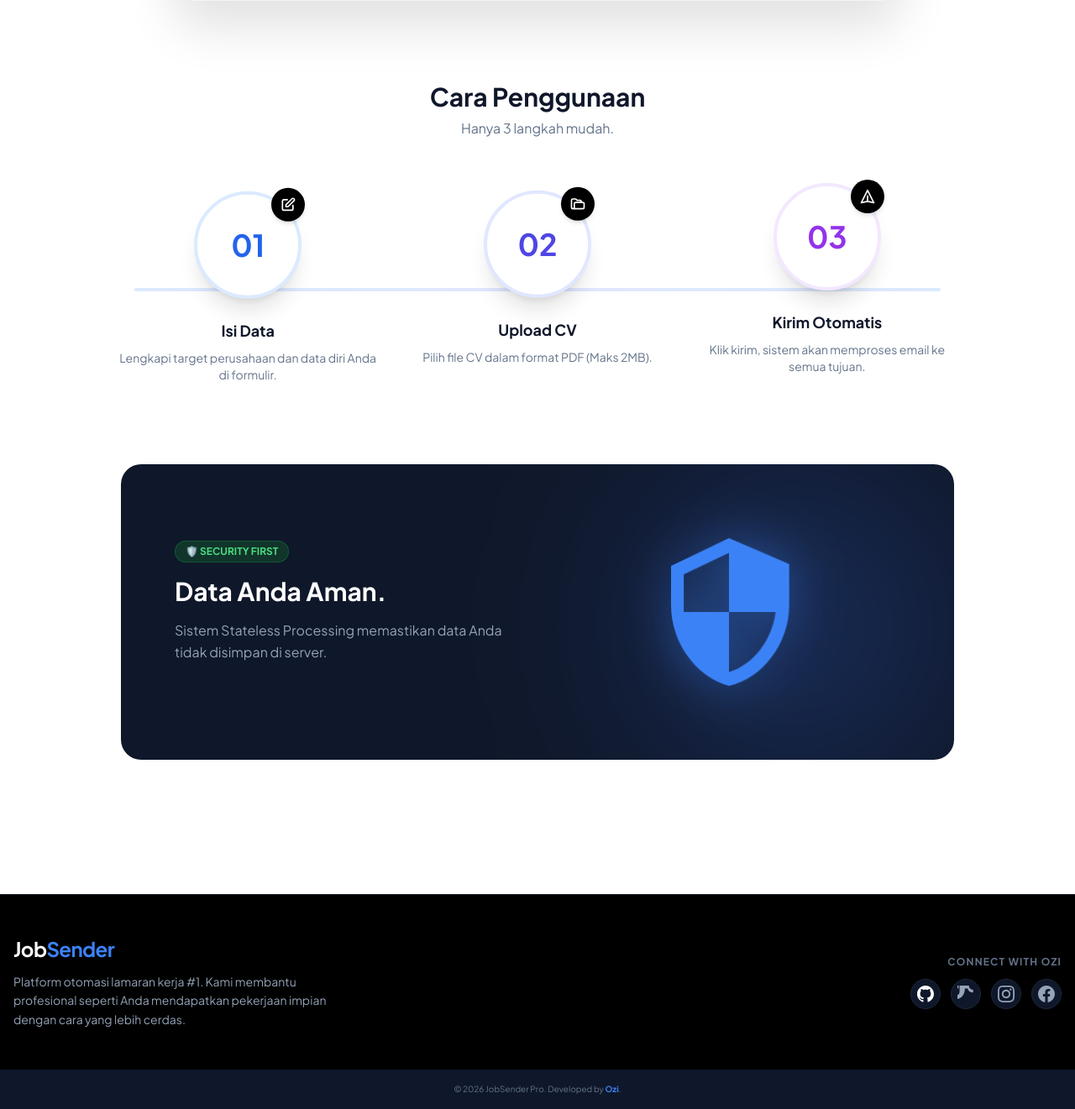
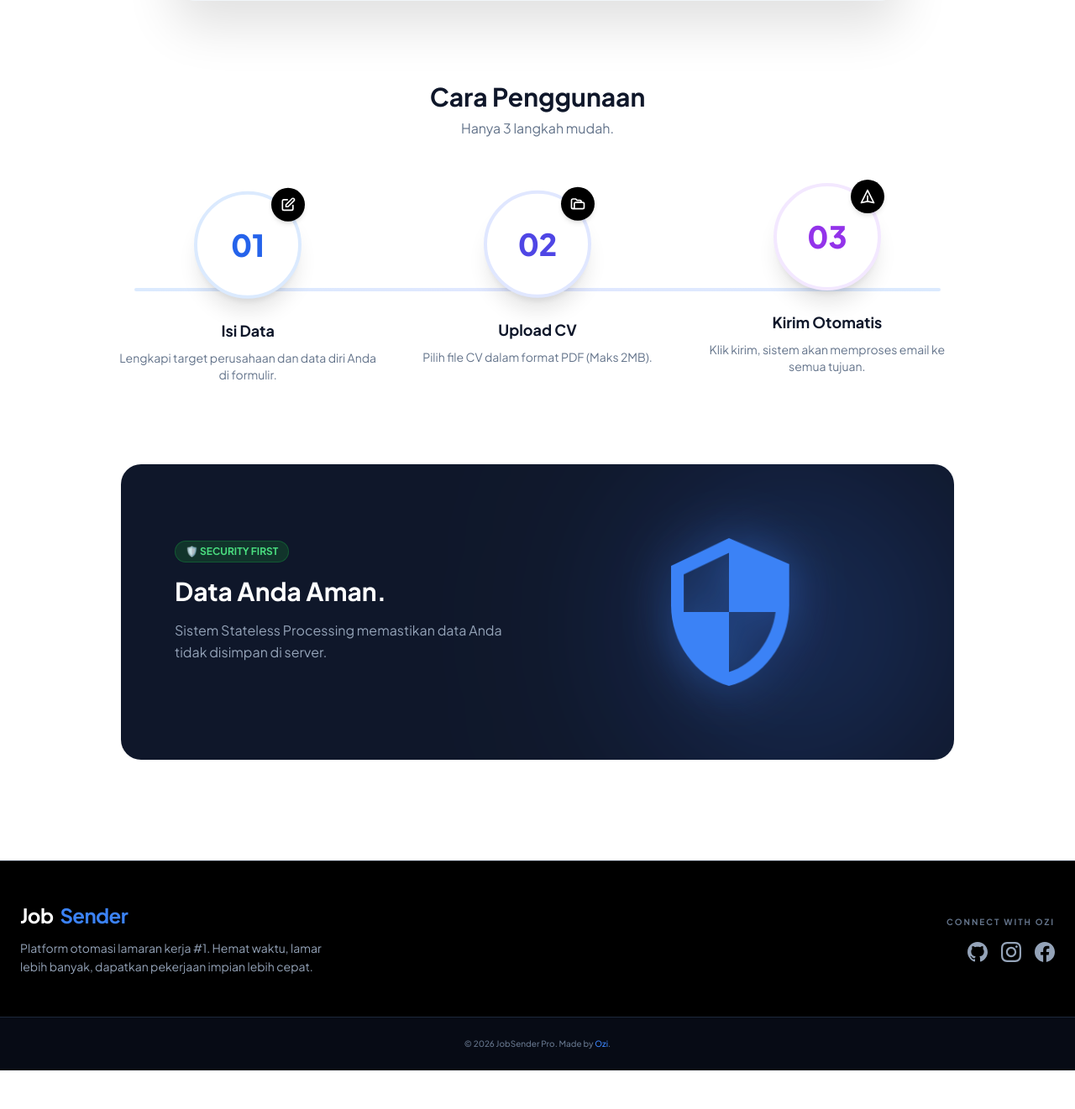
Before and after one commit to oziy-id/mail-toolsV2, a Flask app: page / in a window 1280 px wide. Shown: the part 1525-2846 px from the top of the page at 84% size. After the commit the page ends 2800 px from the top, so only its background shows below. Run offline with Flask 3, Linux system fonts and the light colour scheme; some libraries are stand-ins or nearby versions.

Commit message:
Update base.html

```diff
--- a/templates/base.html
+++ b/templates/base.html
@@ -3,55 +3,84 @@
 <head>
     <meta charset="UTF-8">
     <meta name="viewport" content="width=device-width, initial-scale=1.0">
-    <title>JobSender Pro</title>
+    <title>JobSender Pro - Corporate Tools</title>
     <script src="https://cdn.tailwindcss.com"></script>
-    <link href="https://fonts.googleapis.com/css2?family=Plus+Jakarta+Sans:wght@300;400;500;600;700&display=swap" rel="stylesheet">
+    <link href="https://fonts.googleapis.com/css2?family=Plus+Jakarta+Sans:wght@300;400;500;600;700;800&display=swap" rel="stylesheet">
     <style>
         body { font-family: 'Plus Jakarta Sans', sans-serif; background-color: #ffffff; }
+        /* Scrollbar Halus */
+        ::-webkit-scrollbar { width: 8px; }
+        ::-webkit-scrollbar-track { background: #f1f1f1; }
+        ::-webkit-scrollbar-thumb { background: #cbd5e1; border-radius: 4px; }
+        ::-webkit-scrollbar-thumb:hover { background: #94a3b8; }
     </style>
 </head>
-<body class="text-slate-900 antialiased flex flex-col min-h-screen"> <nav class="fixed top-0 left-0 w-full z-[999] bg-white/90 backdrop-blur-lg border-b border-slate-200 transition-all duration-300">
+<body class="text-slate-900 antialiased flex flex-col min-h-screen overflow-x-hidden selection:bg-blue-100 selection:text-blue-900">
+
+    <nav class="fixed top-0 left-0 w-full z-[100] bg-white/80 backdrop-blur-xl border-b border-slate-200 transition-all duration-300">
         <div class="max-w-7xl mx-auto px-4 sm:px-6 lg:px-8">
             <div class="flex justify-between items-center h-20">
-                <a href="/" class="flex items-center gap-2 group z-[1001]">
-                    <div class="bg-black text-white p-2 rounded-xl group-hover:bg-blue-600 transition-colors duration-300 shadow-lg group-hover:shadow-blue-500/50">
-                        <svg class="w-6 h-6" fill="none" stroke="currentColor" viewBox="0 0 24 24"><path stroke-linecap="round" stroke-linejoin="round" stroke-width="2" d="M12 19l9 2-9-18-9 18 9-2zm0 0v-8"></path></svg>
+
+                <a href="/" class="flex items-center gap-3 group">
+                    <div class="bg-black text-white p-2.5 rounded-xl group-hover:bg-blue-600 transition-colors duration-300 shadow-lg shadow-blue-900/5">
+                        <svg class="w-5 h-5" fill="none" stroke="currentColor" viewBox="0 0 24 24"><path stroke-linecap="round" stroke-linejoin="round" stroke-width="2" d="M12 19l9 2-9-18-9 18 9-2zm0 0v-8"></path></svg>
                     </div>
-                    <span class="text-2xl font-bold tracking-tighter text-slate-900 group-hover:text-blue-600 transition-colors">JobSender</span>
+                    <span class="text-xl font-bold tracking-tight text-slate-900 group-hover:text-blue-600 transition-colors">JobSender</span>
                 </a>
-                <button id="hamburgerBtn" class="md:hidden p-2 text-slate-600 hover:text-black focus:outline-none z-[1001] bg-slate-100 rounded-lg">
-                    <svg class="w-7 h-7" fill="none" stroke="currentColor" viewBox="0 0 24 24"><path stroke-linecap="round" stroke-linejoin="round" stroke-width="2" d="M4 6h16M4 12h16M4 18h16"></path></svg>
+
+                <button id="hamburgerBtn" class="md:hidden p-2.5 text-slate-600 hover:text-black hover:bg-slate-100 rounded-lg transition-colors focus:outline-none">
+                    <svg class="w-6 h-6" fill="none" stroke="currentColor" viewBox="0 0 24 24"><path stroke-linecap="round" stroke-linejoin="round" stroke-width="2" d="M4 6h16M4 12h16M4 18h16"></path></svg>
                 </button>
+
                 <div class="hidden md:flex space-x-8 items-center">
-                    <a href="/" class="text-sm font-semibold text-slate-600 hover:text-blue-600 transition">Beranda</a>
-                    <a href="/about" class="text-sm font-semibold text-slate-600 hover:text-blue-600 transition">Tentang</a>
-                    <a href="https://github.com/oziy-id" target="_blank" class="px-6 py-2.5 text-sm font-bold text-white bg-black rounded-full hover:bg-blue-600 transition shadow-xl hover:shadow-blue-500/20 transform hover:-translate-y-0.5">GitHub</a>
+                    <a href="/" class="text-sm font-semibold text-slate-600 hover:text-blue-600 transition relative group">
+                        Beranda
+                        <span class="absolute -bottom-1 left-0 w-0 h-0.5 bg-blue-600 transition-all group-hover:w-full"></span>
+                    </a>
+                    <a href="/about" class="text-sm font-semibold text-slate-600 hover:text-blue-600 transition relative group">
+                        Tentang
+                        <span class="absolute -bottom-1 left-0 w-0 h-0.5 bg-blue-600 transition-all group-hover:w-full"></span>
+                    </a>
+                    <a href="https://github.com/oziy-id" target="_blank" class="px-6 py-2.5 text-sm font-bold text-white bg-black rounded-full hover:bg-blue-600 transition shadow-xl shadow-blue-500/20 transform hover:-translate-y-0.5 active:scale-95">
+                        GitHub
+                    </a>
                 </div>
             </div>
         </div>
-        <div id="mobileMenu" class="hidden absolute top-20 left-0 w-full bg-white/95 backdrop-blur-xl border-b border-slate-200 shadow-2xl z-[998] transition-all duration-300 origin-top">
+
+        <div id="mobileMenu" class="hidden absolute top-full left-0 w-full bg-white/95 backdrop-blur-xl border-b border-slate-200 shadow-2xl transition-all duration-300 origin-top">
             <div class="p-4 space-y-2">
-                <a href="/" class="flex items-center gap-3 px-4 py-4 rounded-xl text-base font-medium text-slate-700 hover:bg-slate-50 hover:text-blue-600 transition">
-                    <svg class="w-5 h-5" fill="none" stroke="currentColor" viewBox="0 0 24 24"><path stroke-linecap="round" stroke-linejoin="round" stroke-width="2" d="M3 12l2-2m0 0l7-7 7 7M5 10v10a1 1 0 001 1h3m10-11l2 2m-2-2v10a1 1 0 01-1 1h-3m-6 0a1 1 0 001-1v-4a1 1 0 011-1h2a1 1 0 011 1v4a1 1 0 001 1m-6 0h6"></path></svg> Beranda
+                <a href="/" class="flex items-center gap-3 px-4 py-3 rounded-xl text-base font-medium text-slate-700 hover:bg-slate-50 hover:text-blue-600 transition">
+                    <svg class="w-5 h-5 opacity-70" fill="none" stroke="currentColor" viewBox="0 0 24 24"><path stroke-linecap="round" stroke-linejoin="round" stroke-width="2" d="M3 12l2-2m0 0l7-7 7 7M5 10v10a1 1 0 001 1h3m10-11l2 2m-2-2v10a1 1 0 01-1 1h-3m-6 0a1 1 0 001-1v-4a1 1 0 011-1h2a1 1 0 011 1v4a1 1 0 001 1m-6 0h6"></path></svg>
+                    Beranda
                 </a>
-                <a href="/about" class="flex items-center gap-3 px-4 py-4 rounded-xl text-base font-medium text-slate-700 hover:bg-slate-50 hover:text-blue-600 transition">
-                    <svg class="w-5 h-5" fill="none" stroke="currentColor" viewBox="0 0 24 24"><path stroke-linecap="round" stroke-linejoin="round" stroke-width="2" d="M13 16h-1v-4h-1m1-4h.01M21 12a9 9 0 11-18 0 9 9 0 0118 0z"></path></svg> Tentang
+                <a href="/about" class="flex items-center gap-3 px-4 py-3 rounded-xl text-base font-medium text-slate-700 hover:bg-slate-50 hover:text-blue-600 transition">
+                    <svg class="w-5 h-5 opacity-70" fill="none" stroke="currentColor" viewBox="0 0 24 24"><path stroke-linecap="round" stroke-linejoin="round" stroke-width="2" d="M13 16h-1v-4h-1m1-4h.01M21 12a9 9 0 11-18 0 9 9 0 0118 0z"></path></svg>
+                    Tentang
                 </a>
-                <a href="https://github.com/oziy-id" target="_blank" class="flex items-center gap-3 px-4 py-4 rounded-xl text-base font-bold text-white bg-blue-600 hover:bg-blue-700 shadow-lg justify-center mt-4">
-                    <svg class="w-5 h-5" fill="currentColor" viewBox="0 0 24 24"><path d="M12 0c-6.626 0-12 5.373-12 12 0 5.302 3.438 9.8 8.207 11.387.599.111.793-.261.793-.577v-2.234c-3.338.726-4.033-1.416-4.033-1.416-.546-1.387-1.333-1.756-1.333-1.756-1.089-.745.083-.729.083-.729 1.205.084 1.839 1.237 1.839 1.237 1.07 1.834 2.807 1.304 3.492.997.107-.775.418-1.305.762-1.604-2.665-.305-5.467-1.334-5.467-5.931 0-1.311.469-2.381 1.236-3.221-.124-.303-.535-1.524.117-3.176 0 0 1.008-.322 3.301 1.23.957-.266 1.983-.399 3.003-.404 1.02.005 2.047.138 3.006.404 2.291-1.552 3.297-1.23 3.297-1.23.653 1.653.242 2.874.118 3.176.77.84 1.235 1.911 1.235 3.221 0 4.609-2.807 5.624-5.479 5.921.43.372.823 1.102.823 2.222v3.293c0 .319.192.694.801.576 4.765-1.589 8.199-6.086 8.199-11.386 0-6.627-5.373-12-12-12z"/></svg> GitHub Ozi
+                <a href="https://github.com/oziy-id" target="_blank" class="flex items-center justify-center gap-2 w-full mt-4 px-4 py-3 rounded-xl text-base font-bold text-white bg-blue-600 hover:bg-blue-700 transition shadow-lg">
+                    <svg class="w-5 h-5" fill="currentColor" viewBox="0 0 24 24"><path d="M12 0c-6.626 0-12 5.373-12 12 0 5.302 3.438 9.8 8.207 11.387.599.111.793-.261.793-.577v-2.234c-3.338.726-4.033-1.416-4.033-1.416-.546-1.387-1.333-1.756-1.333-1.756-1.089-.745.083-.729.083-.729 1.205.084 1.839 1.237 1.839 1.237 1.07 1.834 2.807 1.304 3.492.997.107-.775.418-1.305.762-1.604-2.665-.305-5.467-1.334-5.467-5.931 0-1.311.469-2.381 1.236-3.221-.124-.303-.535-1.524.117-3.176 0 0 1.008-.322 3.301 1.23.957-.266 1.983-.399 3.003-.404 1.02.005 2.047.138 3.006.404 2.291-1.552 3.297-1.23 3.297-1.23.653 1.653.242 2.874.118 3.176.77.84 1.235 1.911 1.235 3.221 0 4.609-2.807 5.624-5.479 5.921.43.372.823 1.102.823 2.222v3.293c0 .319.192.694.801.576 4.765-1.589 8.199-6.086 8.199-11.386 0-6.627-5.373-12-12-12z"/></svg>
+                    GitHub Ozi
                 </a>
             </div>
         </div>
     </nav>
 
-    <main class="flex-grow pt-28 pb-20 relative z-10 w-full overflow-x-hidden"> {% with messages = get_flashed_messages(with_categories=true) %}
+    <main class="flex-grow pt-28 pb-10 w-full relative z-10 px-4 sm:px-6 lg:px-8">
+        {% with messages = get_flashed_messages(with_categories=true) %}
           {% if messages %}
-            <div class="max-w-4xl mx-auto px-4 mb-8">
+            <div class="max-w-4xl mx-auto mb-8 animate-[fadeIn_0.5s_ease-out]">
             {% for category, message in messages %}
-              <div class="p-4 rounded-xl flex items-center gap-3 border shadow-lg transform transition-all hover:scale-[1.01]
-                          {% if category == 'error' %} bg-red-50 border-red-200 text-red-700 {% else %} bg-emerald-50 border-emerald-200 text-emerald-700 {% endif %}">
-                <span class="font-bold text-xl">{% if category == 'error' %} 🛑 {% else %} ✅ {% endif %}</span>
-                <span class="text-sm font-semibold">{{ message }}</span>
+              <div class="p-4 rounded-xl flex items-start gap-4 border shadow-sm backdrop-blur-sm
+                          {% if category == 'error' %} bg-red-50/90 border-red-200 text-red-700 {% else %} bg-emerald-50/90 border-emerald-200 text-emerald-700 {% endif %}">
+                <div class="mt-0.5">
+                    {% if category == 'error' %}
+                        <svg class="w-5 h-5" fill="none" stroke="currentColor" viewBox="0 0 24 24"><path stroke-linecap="round" stroke-linejoin="round" stroke-width="2" d="M12 8v4m0 4h.01M21 12a9 9 0 11-18 0 9 9 0 0118 0z"></path></svg>
+                    {% else %}
+                        <svg class="w-5 h-5" fill="none" stroke="currentColor" viewBox="0 0 24 24"><path stroke-linecap="round" stroke-linejoin="round" stroke-width="2" d="M9 12l2 2 4-4m6 2a9 9 0 11-18 0 9 9 0 0118 0z"></path></svg>
+                    {% endif %}
+                </div>
+                <span class="text-sm font-medium leading-relaxed">{{ message }}</span>
               </div>
             {% endfor %}
             </div>
@@ -61,55 +90,54 @@
         {% block content %}{% endblock %}
     </main>
 
-    <footer class="bg-black text-white border-t border-slate-900 w-full mt-auto"> <div class="max-w-7xl mx-auto px-4 py-12 grid md:grid-cols-2 gap-8 items-center"> <div>
-                <h3 class="text-2xl font-bold mb-3 tracking-tight">Job<span class="text-blue-500">Sender</span></h3>
+    <footer class="bg-black text-white border-t border-slate-800 w-full z-20">
+        <div class="max-w-7xl mx-auto px-6 py-12 grid md:grid-cols-2 gap-8 items-center">
+            <div>
+                <h3 class="text-2xl font-bold mb-3 tracking-tight flex items-center gap-2">
+                    Job<span class="text-blue-500">Sender</span>
+                </h3>
                 <p class="text-slate-400 text-sm leading-relaxed max-w-sm">
-                    Platform otomasi lamaran kerja #1. Kami membantu profesional seperti Anda mendapatkan pekerjaan impian dengan cara yang lebih cerdas.
+                    Platform otomasi lamaran kerja #1. Hemat waktu, lamar lebih banyak, dapatkan pekerjaan impian lebih cepat.
                 </p>
             </div>
 
-            <div class="flex flex-col md:items-end justify-center space-y-3">
-                <p class="text-xs font-bold text-slate-500 uppercase tracking-widest">Connect with Ozi</p>
-                <div class="flex gap-3">
-                    <a href="https://github.com/oziy-id" target="_blank" class="w-9 h-9 rounded-full bg-slate-900 border border-slate-800 flex items-center justify-center hover:bg-white hover:text-black transition-all">
-                        <svg class="w-5 h-5" fill="currentColor" viewBox="0 0 24 24"><path d="M12 0c-6.626 0-12 5.373-12 12 0 5.302 3.438 9.8 8.207 11.387.599.111.793-.261.793-.577v-2.234c-3.338.726-4.033-1.416-4.033-1.416-.546-1.387-1.333-1.756-1.333-1.756-1.089-.745.083-.729.083-.729 1.205.084 1.839 1.237 1.839 1.237 1.07 1.834 2.807 1.304 3.492.997.107-.775.418-1.305.762-1.604-2.665-.305-5.467-1.334-5.467-5.931 0-1.311.469-2.381 1.236-3.221-.124-.303-.535-1.524.117-3.176 0 0 1.008-.322 3.301 1.23.957-.266 1.983-.399 3.003-.404 1.02.005 2.047.138 3.006.404 2.291-1.552 3.297-1.23 3.297-1.23.653 1.653.242 2.874.118 3.176.77.84 1.235 1.911 1.235 3.221 0 4.609-2.807 5.624-5.479 5.921.43.372.823 1.102.823 2.222v3.293c0 .319.192.694.801.576 4.765-1.589 8.199-6.086 8.199-11.386 0-6.627-5.373-12-12-12z"/></svg>
+            <div class="flex flex-col md:items-end justify-center space-y-4">
+                <p class="text-[10px] font-bold text-slate-500 uppercase tracking-[0.2em]">CONNECT WITH OZI</p>
+                <div class="flex gap-4">
+                    <a href="https://github.com/oziy-id" target="_blank" class="text-slate-400 hover:text-white hover:scale-110 transition-all duration-300">
+                        <svg class="w-6 h-6" fill="currentColor" viewBox="0 0 24 24"><path d="M12 0c-6.626 0-12 5.373-12 12 0 5.302 3.438 9.8 8.207 11.387.599.111.793-.261.793-.577v-2.234c-3.338.726-4.033-1.416-4.033-1.416-.546-1.387-1.333-1.756-1.333-1.756-1.089-.745.083-.729.083-.729 1.205.084 1.839 1.237 1.839 1.237 1.07 1.834 2.807 1.304 3.492.997.107-.775.418-1.305.762-1.604-2.665-.305-5.467-1.334-5.467-5.931 0-1.311.469-2.381 1.236-3.221-.124-.303-.535-1.524.117-3.176 0 0 1.008-.322 3.301 1.23.957-.266 1.983-.399 3.003-.404 1.02.005 2.047.138 3.006.404 2.291-1.552 3.297-1.23 3.297-1.23.653 1.653.242 2.874.118 3.176.77.84 1.235 1.911 1.235 3.221 0 4.609-2.807 5.624-5.479 5.921.43.372.823 1.102.823 2.222v3.293c0 .319.192.694.801.576 4.765-1.589 8.199-6.086 8.199-11.386 0-6.627-5.373-12-12-12z"/></svg>
                     </a>
-                    <a href="https://tiktok.com/@oziy.id" target="_blank" class="text-slate-400 hover:text-white transition-colors w-9 h-9 rounded-full bg-slate-900 border border-slate-800 flex items-center justify-center">
-                        <svg class="w-5 h-5" fill="currentColor" viewBox="0 0 24 24"><path d="M12.525.02c1.31-.02 2.61-.01 3.91-.02.08 1.53.63 3.09 1.75 4.17 1.12 1.11 2.7 1.62 4.24 1.79v4.03c-1.44-.05-2.89-.35-4.2-.97-.57-.26-1.1-.65-1.62-1.12-1.04-1.01-1.65-2.29-1.89-3.72h-4.08c.15 7.91-4.89 15.68-12.8 15.11-5.18-.54-9.26-4.63-9.51-9.78-.3-4.14 2.22-8 5.94-9.72 2.39-1.07 5.09-1.07 7.42.06v4.32c-.52-.19-1.06-.32-1.61-.38-1.52-.14-3.03.35-4.25 1.29-1.78 1.4-2.4 3.92-1.49 6.01.91 2.05 3.32 3.14 5.48 2.45 1.65-.54 2.82-2 3.06-3.75.25-2.15.22-4.32.22-6.49v-13.3z"/></svg>
+                    <a href="https://instagram.com/oziy.id" target="_blank" class="text-slate-400 hover:text-white hover:scale-110 transition-all duration-300">
+                        <svg class="w-6 h-6" fill="currentColor" viewBox="0 0 24 24"><path d="M12 2.163c3.204 0 3.584.012 4.85.07 3.252.148 4.771 1.691 4.919 4.919.058 1.265.069 1.645.069 4.849 0 3.205-.012 3.584-.069 4.849-.149 3.225-1.664 4.771-4.919 4.919-1.266.058-1.644.07-4.85.07-3.204 0-3.584-.012-4.85-.07-3.26-.149-4.771-1.699-4.919-4.92-.058-1.265-.07-1.644-.07-4.849 0-3.204.013-3.583.07-4.849.149-3.227 1.664-4.771 4.919-4.919 1.266-.057 1.645-.069 4.85-.069zm0-2.163c-3.259 0-3.667.014-4.947.072-4.358.2-6.78 2.618-6.98 6.98-.059 1.281-.073 1.689-.073 4.948 0 3.259.014 3.668.072 4.948.2 4.358 2.618 6.78 6.98 6.98 1.281.058 1.689.072 4.948.072 3.259 0 3.668-.014 4.948-.072 4.354-.2 6.782-2.618 6.979-6.98.059-1.28.073-1.689.073-4.948 0-3.259-.014-3.667-.072-4.947-.196-4.354-2.617-6.78-6.979-6.98-1.281-.059-1.69-.073-4.949-.073zm0 5.838c-3.403 0-6.162 2.759-6.162 6.162s2.759 6.163 6.162 6.163 6.162-2.759 6.162-6.163c0-3.403-2.759-6.162-6.162-6.162zm0 10.162c-2.209 0-4-1.79-4-4 0-2.209 1.791-4 4-4s4 1.791 4 4c0 2.21-1.791 4-4 4zm6.406-11.845c-.796 0-1.441.645-1.441 1.44s.645 1.44 1.441 1.44c.795 0 1.439-.645 1.439-1.44s-.644-1.44-1.439-1.44z"/></svg>
                     </a>
-                    <a href="https://instagram.com/oziy.id" target="_blank" class="text-slate-400 hover:text-white transition-colors w-9 h-9 rounded-full bg-slate-900 border border-slate-800 flex items-center justify-center">
-                        <svg class="w-5 h-5" fill="currentColor" viewBox="0 0 24 24"><path d="M12 2.163c3.204 0 3.584.012 4.85.07 3.252.148 4.771 1.691 4.919 4.919.058 1.265.069 1.645.069 4.849 0 3.205-.012 3.584-.069 4.849-.149 3.225-1.664 4.771-4.919 4.919-1.266.058-1.644.07-4.85.07-3.204 0-3.584-.012-4.85-.07-3.26-.149-4.771-1.699-4.919-4.92-.058-1.265-.07-1.644-.07-4.849 0-3.204.013-3.583.07-4.849.149-3.227 1.664-4.771 4.919-4.919 1.266-.057 1.645-.069 4.85-.069zm0-2.163c-3.259 0-3.667.014-4.947.072-4.358.2-6.78 2.618-6.98 6.98-.059 1.281-.073 1.689-.073 4.948 0 3.259.014 3.668.072 4.948.2 4.358 2.618 6.78 6.98 6.98 1.281.058 1.689.072 4.948.072 3.259 0 3.668-.014 4.948-.072 4.354-.2 6.782-2.618 6.979-6.98.059-1.28.073-1.689.073-4.948 0-3.259-.014-3.667-.072-4.947-.196-4.354-2.617-6.78-6.979-6.98-1.281-.059-1.69-.073-4.949-.073zm0 5.838c-3.403 0-6.162 2.759-6.162 6.162s2.759 6.163 6.162 6.163 6.162-2.759 6.162-6.163c0-3.403-2.759-6.162-6.162-6.162zm0 10.162c-2.209 0-4-1.79-4-4 0-2.209 1.791-4 4-4s4 1.791 4 4c0 2.21-1.791 4-4 4zm6.406-11.845c-.796 0-1.441.645-1.441 1.44s.645 1.44 1.441 1.44c.795 0 1.439-.645 1.439-1.44s-.644-1.44-1.439-1.44z"/></svg>
-                    </a>
-                    <a href="https://facebook.com/oziy.id" target="_blank" class="text-slate-400 hover:text-white transition-colors w-9 h-9 rounded-full bg-slate-900 border border-slate-800 flex items-center justify-center">
-                        <svg class="w-5 h-5" fill="currentColor" viewBox="0 0 24 24"><path d="M24 12.073c0-6.627-5.373-12-12-12s-12 5.373-12 12c0 5.99 4.388 10.954 10.125 11.854v-8.385H7.078v-3.47h3.047V9.43c0-3.007 1.792-4.669 4.533-4.669 1.312 0 2.686.235 2.686.235v2.953H15.83c-1.491 0-1.956.925-1.956 1.874v2.25h3.328l-.532 3.47h-2.796v8.385C19.612 23.027 24 18.062 24 12.073z"/></svg>
+                    <a href="https://facebook.com/oziy.id" target="_blank" class="text-slate-400 hover:text-white hover:scale-110 transition-all duration-300">
+                        <svg class="w-6 h-6" fill="currentColor" viewBox="0 0 24 24"><path d="M24 12.073c0-6.627-5.373-12-12-12s-12 5.373-12 12c0 5.99 4.388 10.954 10.125 11.854v-8.385H7.078v-3.47h3.047V9.43c0-3.007 1.792-4.669 4.533-4.669 1.312 0 2.686.235 2.686.235v2.953H15.83c-1.491 0-1.956.925-1.956 1.874v2.25h3.328l-.532 3.47h-2.796v8.385C19.612 23.027 24 18.062 24 12.073z"/></svg>
                     </a>
                 </div>
             </div>
         </div>
-        <div class="bg-slate-900 py-4 text-center">
-            <p class="text-[10px] text-slate-500">&copy; 2026 JobSender Pro. Developed by <span class="text-blue-500 font-bold">Ozi</span>.</p>
+        <div class="bg-slate-900/50 py-6 text-center border-t border-slate-800">
+            <p class="text-[10px] text-slate-500 font-medium">&copy; 2026 JobSender Pro. Made by <span class="text-blue-500">Ozi</span>.</p>
         </div>
     </footer>
 
     <script>
-        const hamburgerBtn = document.getElementById('hamburgerBtn');
-        const mobileMenu = document.getElementById('mobileMenu');
+        const btn = document.getElementById('hamburgerBtn');
+        const menu = document.getElementById('mobileMenu');
 
-        hamburgerBtn.addEventListener('click', (e) => {
+        btn.addEventListener('click', (e) => {
             e.stopPropagation();
-            mobileMenu.classList.toggle('hidden');
+            menu.classList.toggle('hidden');
         });
 
-        document.addEventListener('click', (e) => {
-            if (!mobileMenu.contains(e.target) && !hamburgerBtn.contains(e.target)) {
-                mobileMenu.classList.add('hidden');
+        window.addEventListener('click', (e) => {
+            if (!menu.contains(e.target) && !btn.contains(e.target)) {
+                menu.classList.add('hidden');
             }
         });
 
         window.addEventListener('scroll', () => {
-            if (!mobileMenu.classList.contains('hidden')) {
-                mobileMenu.classList.add('hidden');
-            }
+            menu.classList.add('hidden');
         });
     </script>
 </body>
```
